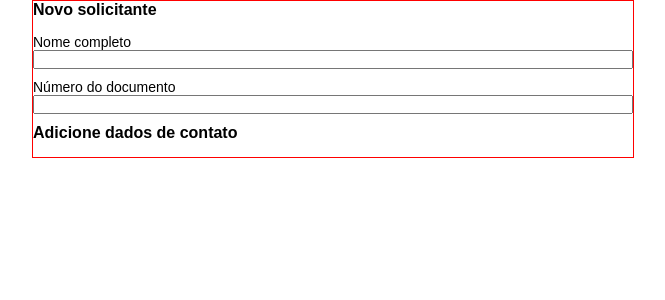
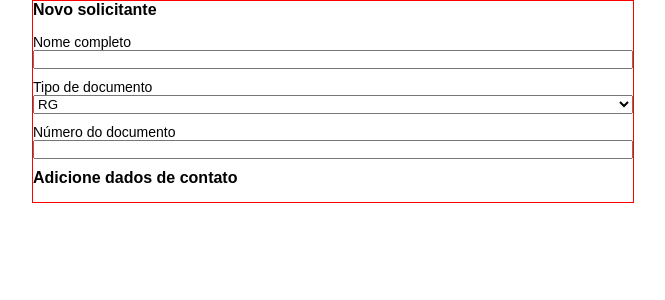
Before and after one commit to antoniotex/mol-frontend-challenge, a Next.js app: page / in a window 1280 px wide. Shown: the top 300 px of the page, without its empty margins (307-972 px from the left). Built offline with nearby package versions, Linux system fonts and the light colour scheme.

Commit message:
Adiciona componente CustomSelect

```diff
--- /dev/null
+++ b/src/components/CustomSelect/index.tsx
@@ -0,0 +1,30 @@
+import React from 'react'
+import { DocumentEnum } from '../../pages'
+import styles from './styles.module.css'
+
+export type OptionProps = {
+  title: string
+  value: DocumentEnum
+}
+
+type Props = {
+  name: string
+  label: string
+  options: OptionProps[]
+  handleChange: React.ChangeEventHandler<HTMLSelectElement>
+}
+
+const CustomSelect: React.FC<Props> = ({ name, label, options, handleChange }) => {
+  return (
+    <div className={styles.container}>
+      <label htmlFor={name}>{ label }</label>
+      <select onChange={handleChange}>
+        { options.map((o, i) => (
+          <option key={i} value={o.value}>{o.title}</option>
+        )) }
+      </select>
+    </div>
+  )
+}
+
+export default CustomSelect
--- /dev/null
+++ b/src/components/CustomSelect/styles.module.css
@@ -0,0 +1,9 @@
+.container {
+  display: flex;
+  flex-direction: column;
+  margin-bottom: 10px;
+}
+
+.container label {
+  font-size: 14px;
+}
--- a/src/pages/index.tsx
+++ b/src/pages/index.tsx
@@ -3,8 +3,21 @@
 import { NextPage } from 'next'
 import InputGroupTitle from '../components/InputGroupTitle'
 import CustomInput from '../components/CustomInput'
+import CustomSelect, { OptionProps } from '../components/CustomSelect'
+
+export enum DocumentEnum {
+  RG = 1,
+  CPF,
+  CNPJ
+}
 
 const Form: NextPage = () => {
+  const documentOptions: OptionProps[] = [
+    { title: 'RG', value: DocumentEnum.RG },
+    { title: 'CPF', value: DocumentEnum.CPF },
+    { title: 'CNPJ', value: DocumentEnum.CNPJ },
+  ]
+
   const handleChange = (event: any) => {
     console.log(event.target.value)
   }
@@ -19,6 +32,7 @@
       <main className={styles.main}>
         <InputGroupTitle title='Novo solicitante' />
         <CustomInput name='name' label='Nome completo' handleChange={handleChange} />
+        <CustomSelect name='document_type' label='Tipo de documento' options={documentOptions} handleChange={handleChange} />
         <CustomInput name='document' label='Número do documento' handleChange={handleChange} />
         <InputGroupTitle title='Adicione dados de contato' />
       </main>
```
